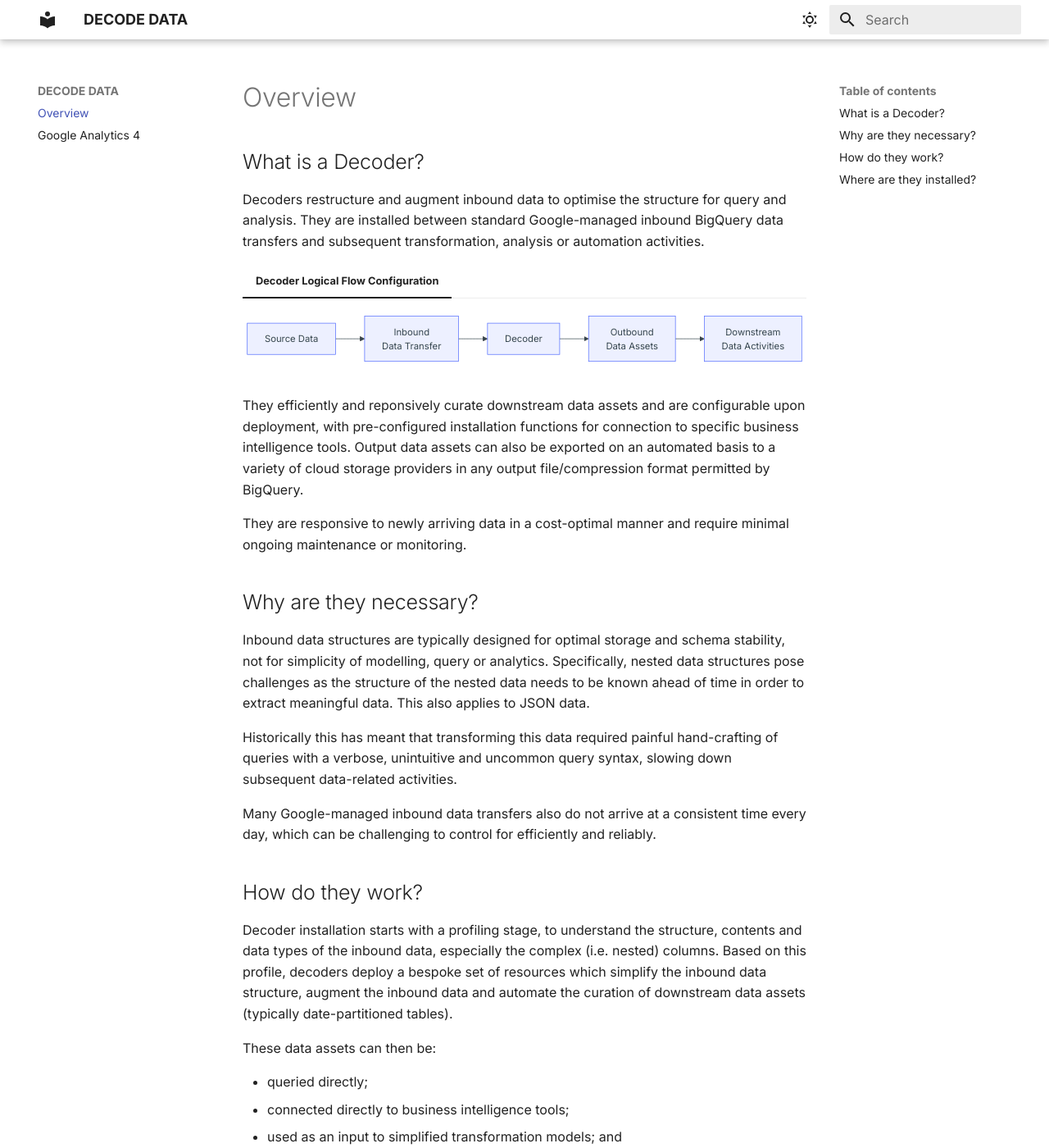
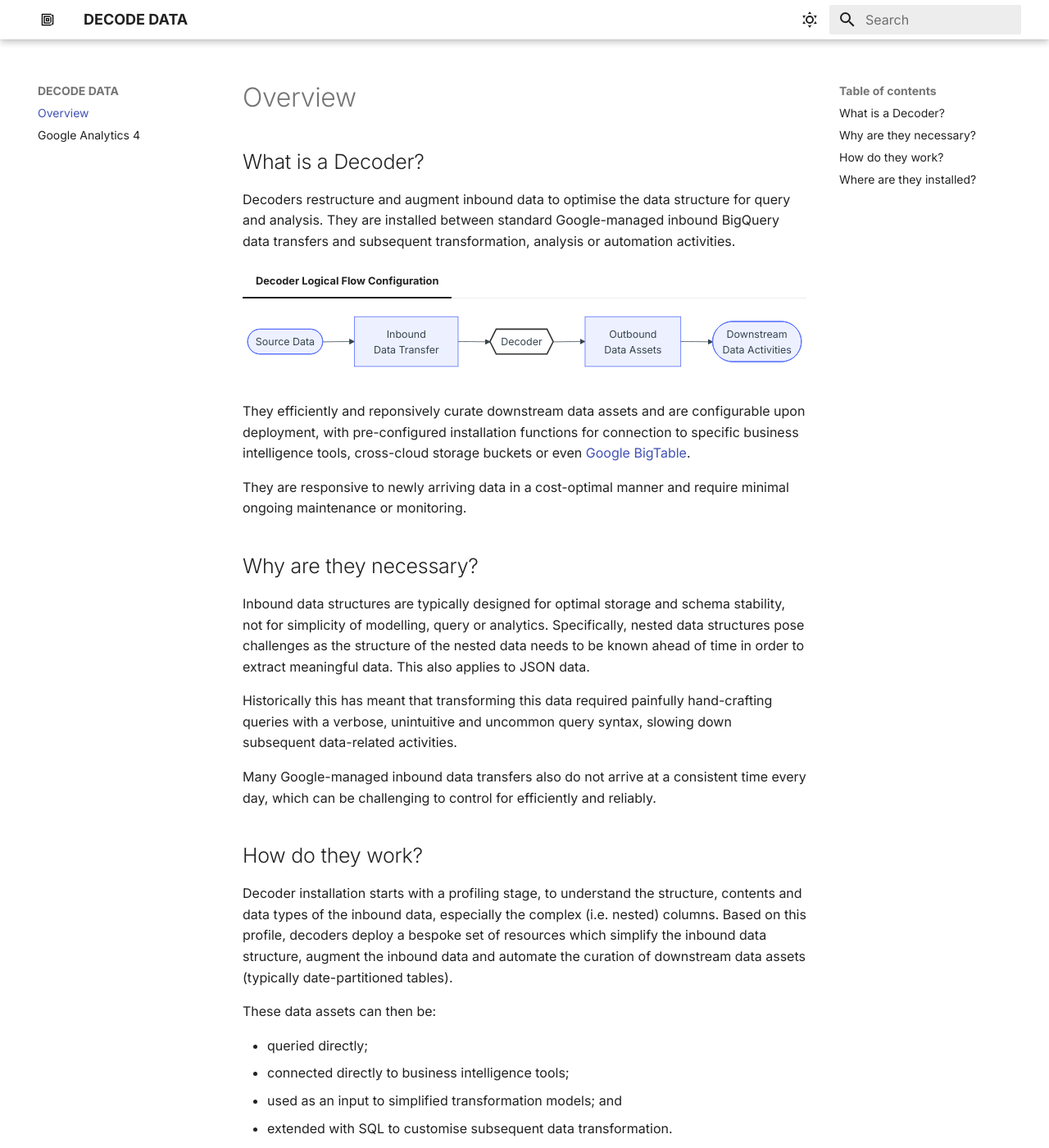
Before and after one commit to decode-data/decode-data.github.io, an MkDocs documentation site: the page built from docs/index.md, in a window 1280 px wide and 1400 px high. Shown: the whole window at 82% size. Built offline with MkDocs 1.6.1 and Material for MkDocs 9.7.7, drawn with Linux system fonts in a browser that asks for light colours; some of the changed text lies outside the part shown.

Commit message:
minor edits

````diff
--- a/docs/index.md
+++ b/docs/index.md
@@ -1,24 +1,24 @@
 # Overview
 ## What is a Decoder?
-Decoders restructure and augment inbound data to optimise the structure for query and analysis.  They are installed between standard Google-managed inbound BigQuery data transfers and subsequent transformation, analysis or automation activities.
+Decoders restructure and augment inbound data to optimise the data structure for query and analysis.  They are installed between standard Google-managed inbound BigQuery data transfers and subsequent transformation, analysis or automation activities.
 
 === "Decoder Logical Flow Configuration"
 
     ```mermaid
     flowchart LR
-    inbound_data["Inbound<br>Data Transfer"] --> decoder["Decoder"] --> outbound_data["Outbound<br>Data Assets"]
-    outbound_data --> downstream_activities_gc["Downstream<br>Data Activities"]
-    source_data["Source Data"] --> inbound_data
+     source_data(["Source Data"]) --> inbound_data["Inbound<br>Data Transfer"] --> decoder{{"Decoder"}} --> outbound_data["Outbound<br>Data Assets"] --> downstream_activities_gc(["Downstream<br>Data Activities"])
+
+     style decoder fill:#ffffff,stroke:#333,stroke-width:2px
     ```
 
-They efficiently and reponsively curate downstream data assets and are configurable upon deployment, with pre-configured installation functions for connection to specific business intelligence tools. Output data assets can also be exported on an automated basis to a variety of cloud storage providers in any output file/compression format permitted by BigQuery.
+They efficiently and reponsively curate downstream data assets and are configurable upon deployment, with pre-configured installation functions for connection to specific business intelligence tools, cross-cloud storage buckets or even [Google BigTable](https://cloud.google.com/bigtable?hl=en).
 
 They are responsive to newly arriving data in a cost-optimal manner and require minimal ongoing maintenance or monitoring.
 
 ## Why are they necessary?
 Inbound data structures are typically designed for optimal storage and schema stability, not for simplicity of modelling, query or analytics. Specifically, nested data structures pose challenges as the structure of the nested data needs to be known ahead of time in order to extract meaningful data. This also applies to JSON data.
 
-Historically this has meant that transforming this data required painful hand-crafting of queries with a verbose, unintuitive and uncommon query syntax, slowing down subsequent data-related activities.
+Historically this has meant that transforming this data required painfully hand-crafting queries with a verbose, unintuitive and uncommon query syntax, slowing down subsequent data-related activities.
 
 Many Google-managed inbound data transfers also do not arrive at a consistent time every day, which can be challenging to control for efficiently and reliably.
 
@@ -37,6 +37,8 @@ Decoders are built using a hierarchy of functions and use native (but extended)
 ## Where are they installed?
 Decoders are installed in a configurable dataset (within the same region as the inbound data), but typically the same dataset as the inbound data.
 
-A simple `RUN_FLOW` function is also deployed, which calls an external function to check inbound and outbound metadata, identifying new data partitions and executing transformation logic incrementally on newly-arrived data.  This is triggered on a regular schedule using a simple BigQuery Scheduled Query and can also be called manually to refesh specific partition subsets of the outbound tables.
+A simple `RUN_FLOW` function is also deployed in the decoder dataset, which calls an external function to check and compare inbound shard and outbound partition metadata. New date partitions are identified,  transformation/augmentation logic is applied to the newly-arrived data and the output data tables are updated incrementally.
 
-Automation functions can also only be called by permitted users on whitelisted datasets.
+This is triggered on a regular schedule using a simple BigQuery scheduled query, and can also be called manually to refesh specific partition subsets of the outbound tables.
+
+Access to automation functions is granted to permitted users on whitelisted datasets.
--- a/mkdocs.yml
+++ b/mkdocs.yml
@@ -9,17 +9,19 @@ theme:
     - scheme: default
       toggle:
         icon: material/weather-sunny
-        name: Dark mode
+        name: Switch to dark mode
       primary: white
       accent:  blue grey
     - scheme: slate
       toggle:
         icon: material/weather-night
-        name: Light mode
+        name: Switch to light mode
       primary: black
       accent: cyan
   icon:
     repo: fontawesome/brands/github
+  logo: assets/logos/Decode Data Logo 180x180.png
+  favicon: assets/logos/Decode Data Logo Transparent 130x130.png
 
 markdown_extensions:
   - pymdownx.superfences:
````
Also changed, not shown: docs/ga4.md (+1 -1 lines), docs/assets/logos/Decode Data Logo 130x130.png (added), docs/assets/logos/Decode Data Logo 180x180.png (added), docs/assets/logos/Decode Data Logo Transparent 130x130.png (added), docs/assets/logos/Decode Data Logo Transparent 180x180.png (added).
